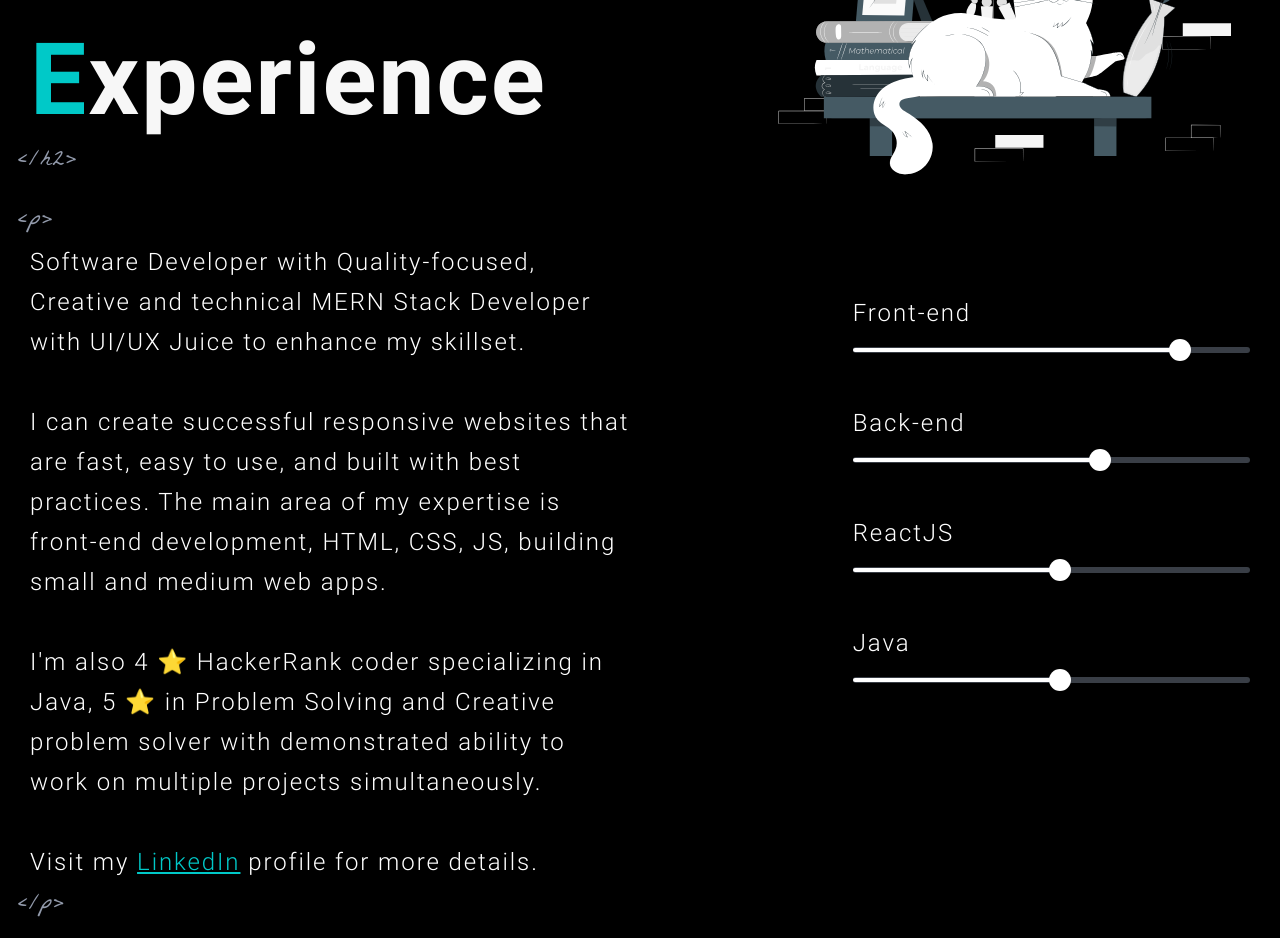
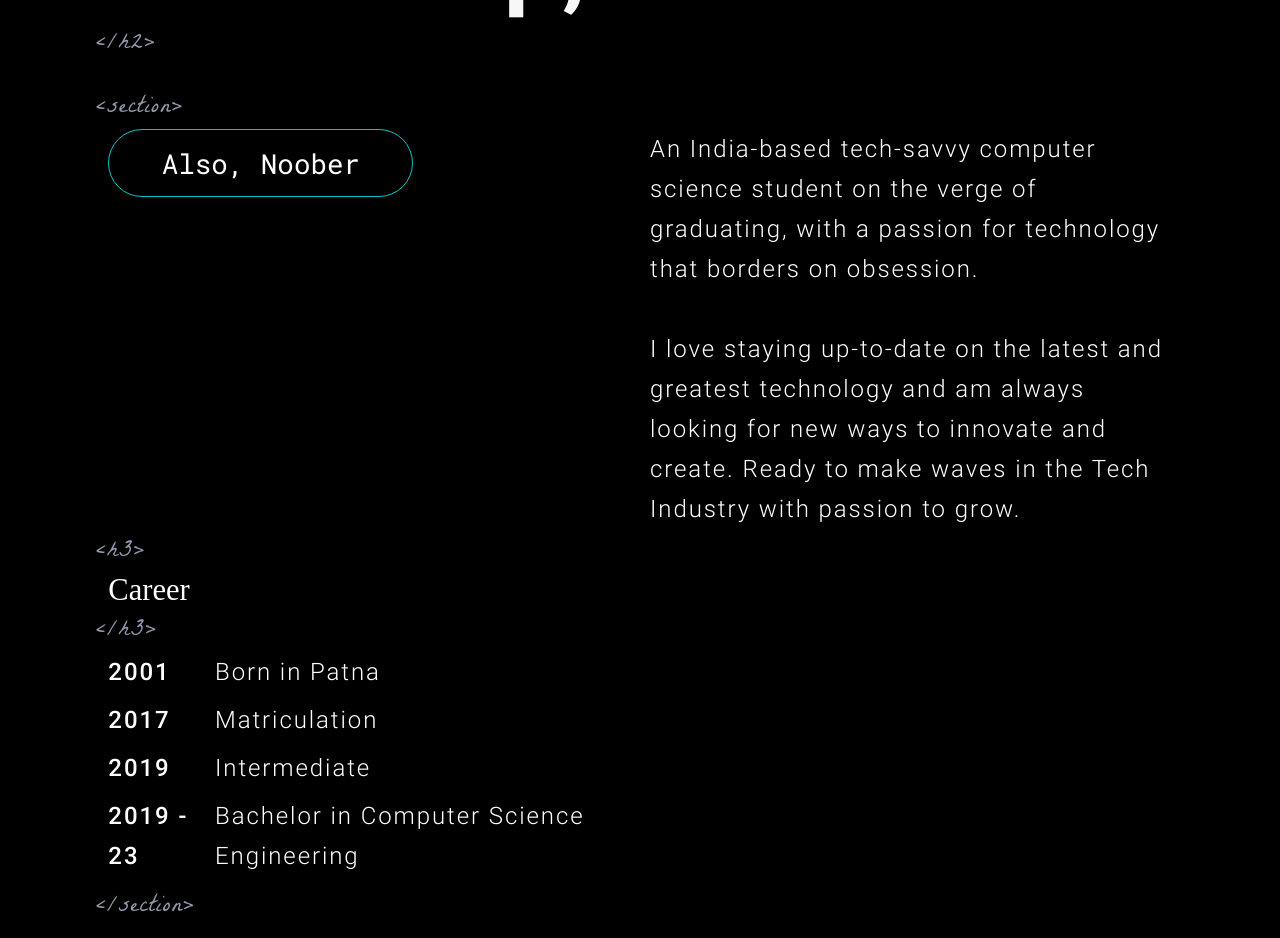
Before and after one commit to Gautam25Raj/portfolio, a React (Create React App) app: page / in a window 1280 px wide. Shown: the part 140-1078 px from the top of the page. Built offline with nearby package versions, Linux system fonts and the light colour scheme.

Commit message:
complete about component

```diff
--- a/src/App.js
+++ b/src/App.js
@@ -5,10 +5,12 @@ import Footer from './Layouts/Footer';
 import Work from './Layouts/Work';
 
 import './App.css';
+import About from './Layouts/About';
 
 function App() {
   return (
     <div className="App" style={{ color: '#fff' }}>
+      <About />
       <Cursor />
       <Skills />
       <Work />
--- /dev/null
+++ b/src/Components/About/AboutHeading.css
@@ -0,0 +1,5 @@
+.about-heading {
+  grid-column-start: 2;
+  grid-column-end: 12;
+  margin: 0 0 20px 0;
+}
--- /dev/null
+++ b/src/Components/About/AboutHeading.js
@@ -0,0 +1,19 @@
+import Elements from '../Elements';
+import TextSpan from '../TextSpan';
+
+import './AboutHeading.css';
+
+const AboutHeading = () => {
+  return (
+    <div className="about-heading">
+      <Elements name="h2" />
+      <h2 className="heading heading-h2-size heading-color">
+        <TextSpan text="What's " className="on-hover" />
+        <TextSpan text="up, I'm Gautam" />
+      </h2>
+      <Elements name="/h2" />
+    </div>
+  );
+};
+
+export default AboutHeading;
--- a/src/Components/About/Career.css
+++ b/src/Components/About/Career.css
@@ -0,0 +1,19 @@
+.career {
+  grid-column-start: 2;
+  grid-column-end: 7;
+}
+
+.career-heading {
+  font-family: 'Roboto-mono', serif;
+  font-size: calc(28px + 0.2vw);
+  font-weight: 400;
+}
+
+.career-list {
+  margin: 0 0 8px 0;
+  display: flex;
+}
+
+.career-year {
+  font-weight: 500;
+}
--- a/src/Components/About/Career.js
+++ b/src/Components/About/Career.js
@@ -0,0 +1,32 @@
+import Elements from './../Elements';
+
+import './Career.css';
+
+const Career = (props) => {
+  return (
+    <section className="career">
+      <Elements name="h3" />
+      <h3 className="career-heading">Career</h3>
+      <Elements name="/h3" />
+
+      <div className="career-list-container justify-between">
+        <ul>
+          {props.years.map((year) => (
+            <li className="career-list " key={year}>
+              <p className="career-year paragraph ">{year}</p>
+            </li>
+          ))}
+        </ul>
+        <ul style={{ maxWidth: '415px' }}>
+          {props.events.map((event, i) => (
+            <li className="career-list " key={'event-' + i}>
+              <p className="career-event paragraph ">{event}</p>
+            </li>
+          ))}
+        </ul>
+      </div>
+    </section>
+  );
+};
+
+export default Career;
--- a/src/Components/About/Me.css
+++ b/src/Components/About/Me.css
@@ -0,0 +1,22 @@
+.about-me {
+  grid-column-start: 2;
+  grid-column-end: 12;
+}
+
+.me-noober {
+  font-family: 'Roboto Mono', serif;
+  font-size: calc(25px + 0.2vw);
+  border: 1px solid #00c9c8;
+  border-radius: 80px;
+  padding: 15px 33px;
+  grid-column-start: 2;
+  grid-column-end: 5;
+  text-align: center;
+  max-width: 325px;
+  align-self: flex-start;
+}
+
+.me-para {
+  grid-column-start: 7;
+  grid-column-end: 12;
+}
--- a/src/Components/About/Me.js
+++ b/src/Components/About/Me.js
@@ -0,0 +1,20 @@
+import './Me.css';
+
+const Me = () => {
+  return (
+    <>
+      <p className="me-noober">Also, Noober</p>
+
+      <p className="me-para paragraph">
+        An India-based tech-savvy computer science student on the verge of
+        graduating, with a passion for technology that borders on obsession.
+        <br />
+        <br />I love staying up-to-date on the latest and greatest technology
+        and am always looking for new ways to innovate and create. Ready to make
+        waves in the Tech Industry with passion to grow.
+      </p>
+    </>
+  );
+};
+
+export default Me;
--- a/src/Layouts/About.css
+++ b/src/Layouts/About.css
@@ -0,0 +1,15 @@
+.about {
+}
+
+.about-content {
+  grid-column-start: 2;
+  grid-column-end: 12;
+}
+
+.airport {
+  grid-column-start: 9;
+  grid-column-end: 12;
+  max-width: 312px;
+  justify-self: end;
+  align-self: self-end;
+}
--- a/src/Layouts/About.js
+++ b/src/Layouts/About.js
@@ -0,0 +1,52 @@
+import AboutHeading from '../Components/About/AboutHeading';
+import Career from '../Components/About/Career';
+import Me from '../Components/About/Me';
+
+import './About.css';
+
+import airport from './../Assests/SVG/airport.svg';
+
+const About = () => {
+  // const career = [
+  //   { year: 2001, event: 'Born in Patna' },
+  //   { year: 2017, event: 'Matriculation' },
+  //   { year: 2019, event: 'Intermediate' },
+  //   { year: '2019-2023', event: 'Bachelor in Computer Science Engineering' },
+  // ];
+
+  const years = [2001, 2017, 2019, '2019 - 23'];
+  const events = [
+    'Born in Patna',
+    'Matriculation',
+    'Intermediate',
+    'Bachelor in Computer Science Engineering',
+  ];
+
+  return (
+    <section className="about grid">
+      <AboutHeading />
+
+      <span
+        className="element span-block"
+        style={{ gridColumnStart: 2, gridColumnEnd: 12 }}
+      >
+        &lt;section&gt;
+      </span>
+      <Me />
+      <Career years={years} events={events} />
+
+      <div className="airport">
+        <img src={airport} alt="" />
+      </div>
+
+      <span
+        className="element span-block"
+        style={{ gridColumnStart: 2, gridColumnEnd: 12 }}
+      >
+        &lt;/section&gt;
+      </span>
+    </section>
+  );
+};
+
+export default About;
```
